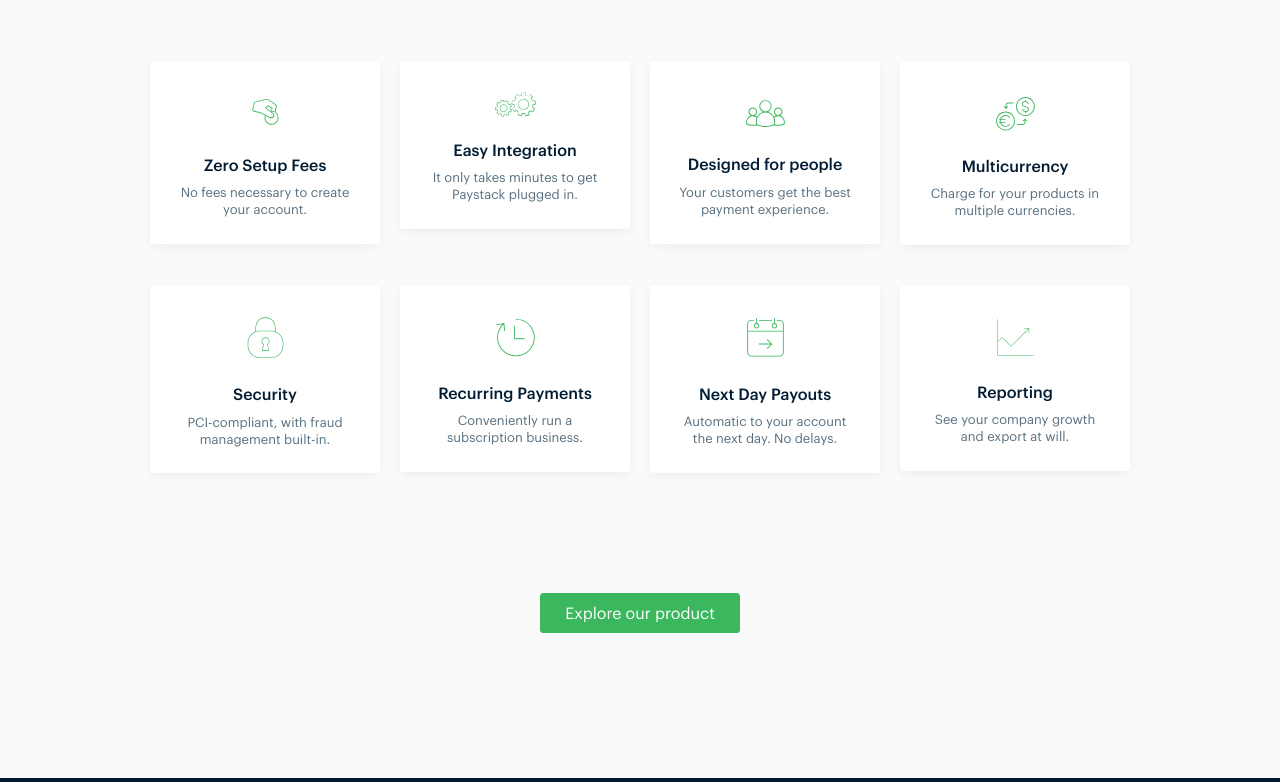
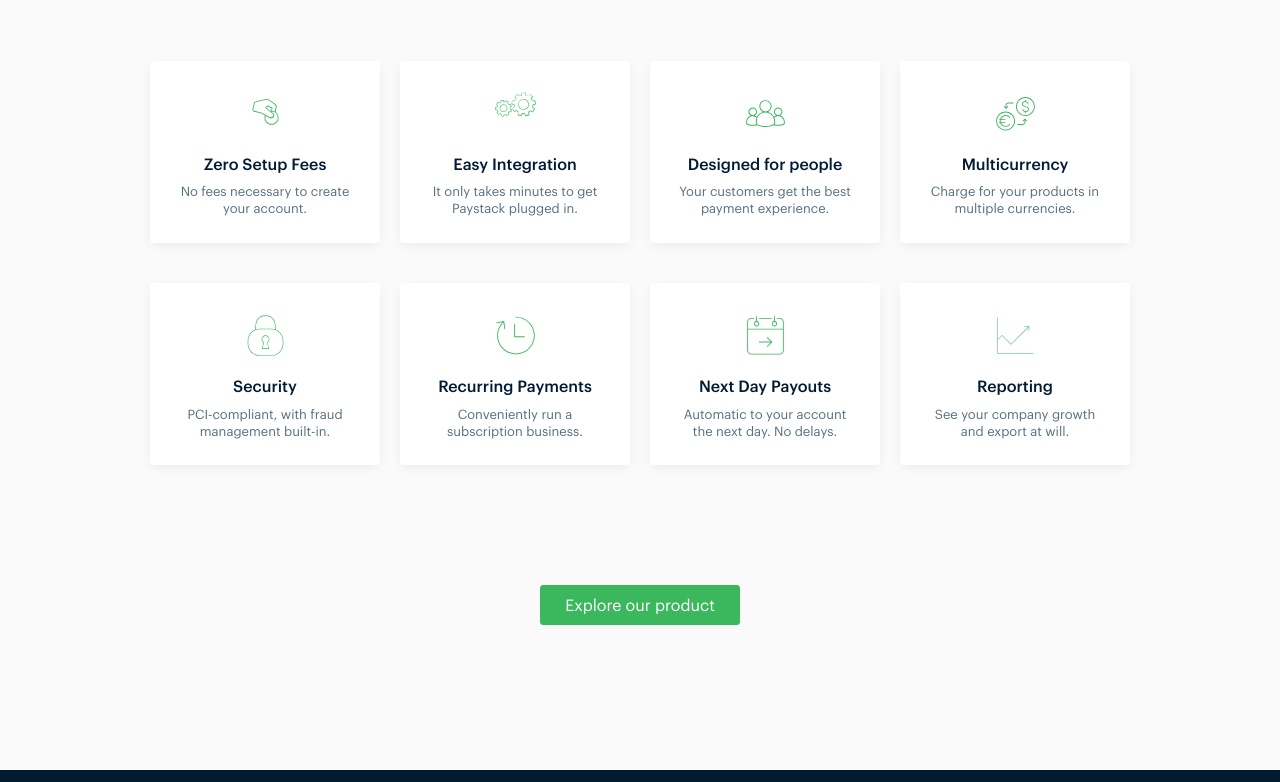
Before and after one commit to PaystackHQ/website-v1, a website: page index.html in a window 1280 px wide. Shown: the part 1761-2543 px from the top of the page. Drawn offline with Linux system fonts and the light colour scheme; files whose address does not match are found by name.

Commit message:
changes to feature icons

```diff
--- a/sass/_landing.scss
+++ b/sass/_landing.scss
@@ -12,10 +12,8 @@
     text-align: center;
     &__icon {
         margin: 0 auto;
-        border-radius: 50px;
         width: 45px;
-        // height: 40px;
-        // width: auto;
+        height: 45px;
     }
     &__title {
         color: $dark-blue;
```
Also changed, not shown: css/main.css.
